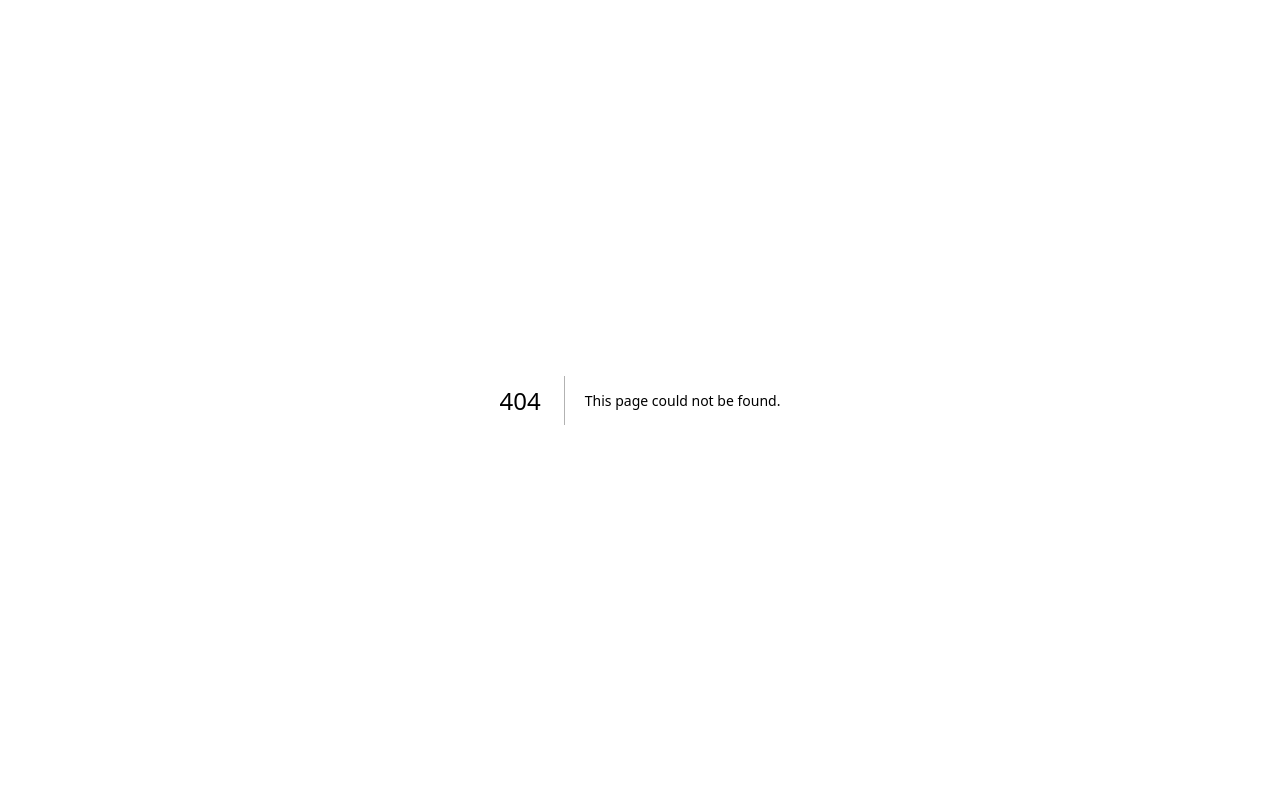
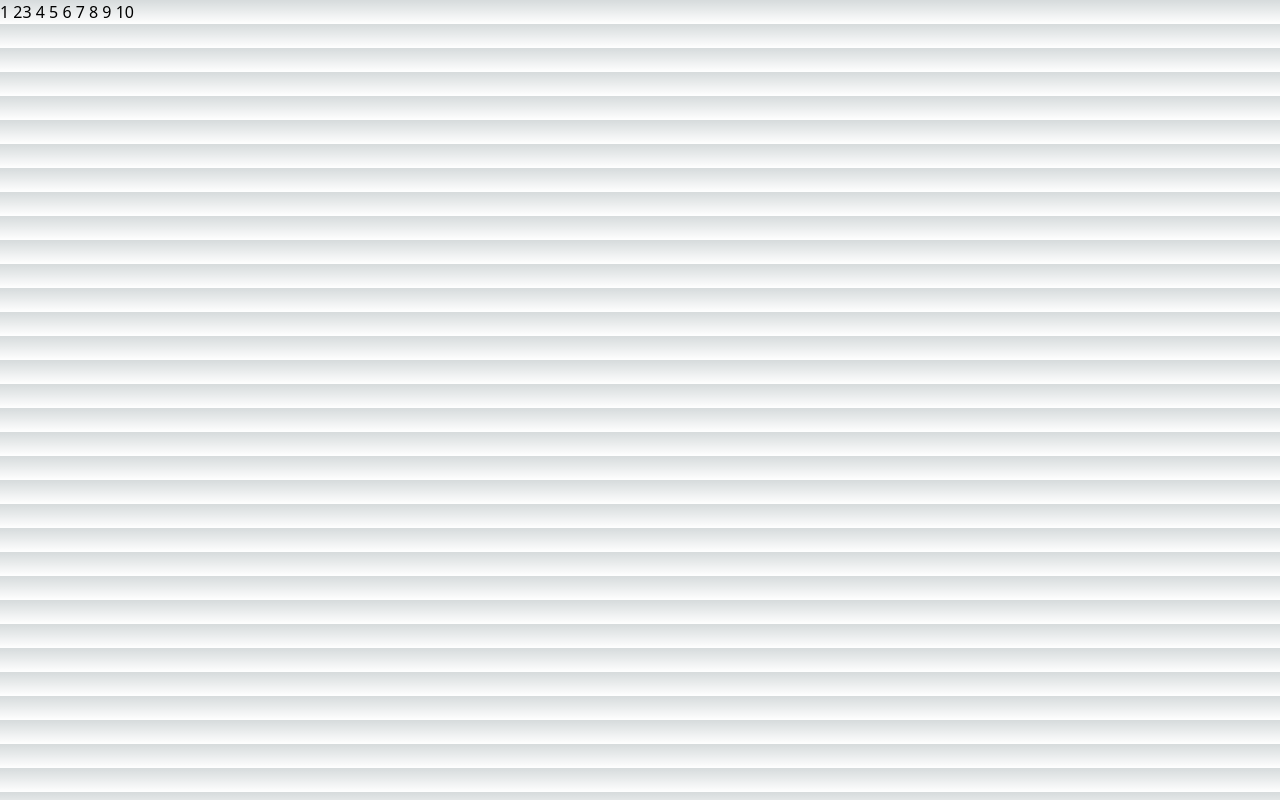
Before and after one commit to viniciusgit2/hiper, a Next.js app: page /basicos/desafio in a window 1280 px wide. Before the commit this address had no page. Built offline with nearby package versions, Linux system fonts and the light colour scheme.

Commit message:
com fragments

```diff
--- /dev/null
+++ b/src/pages/basicos/desafio.js
@@ -0,0 +1,17 @@
+export default function desafio(){
+
+
+        return(
+        <div>
+        <span> 1</span>
+        <span> 2</span>
+        <span>3</span>
+        <span> 4 </span>
+        <span>  5</span>
+        <span>  6</span>
+        <span>  7</span>
+        <span> 8</span>
+        <span> 9</span>
+        <span> 10</span>
+        </div>)
+}
--- /dev/null
+++ b/src/pages/basicos/fragment.jsx
@@ -0,0 +1,4 @@
+import React from "react";
+export default function fragment(){
+    return(<React.Fragment><h1>titulo</h1></React.Fragment>)
+}
```
